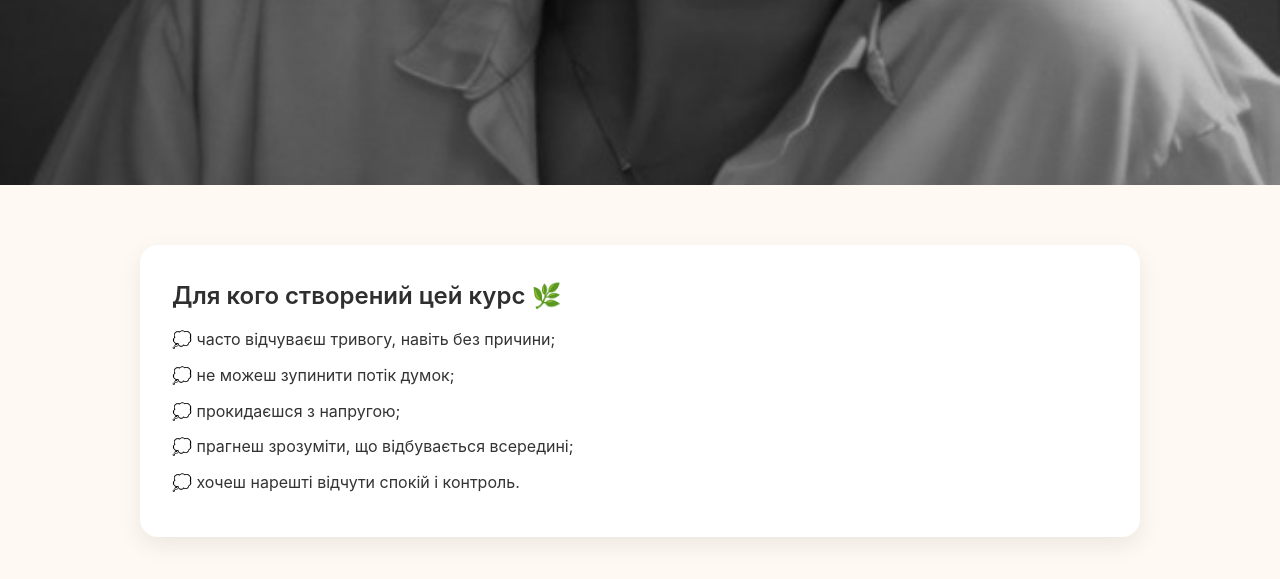
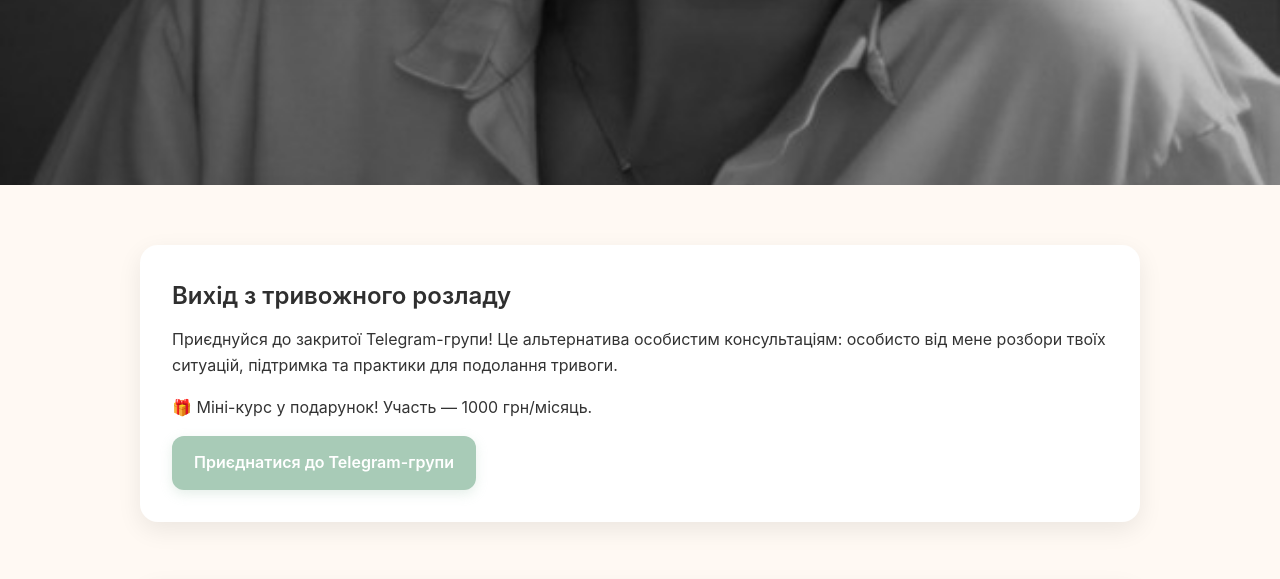
Before and after one commit to SOFIDOMAN/-_---, a plain HTML site: page index.html in a window 1280 px wide. Shown: the part 615-1194 px from the top of the page. Drawn offline with Linux system fonts and the light colour scheme.

Commit message:
Add Telegram group section with course details
Added a new section for a Telegram group alternative to personal consultations, including a course bonus.

```diff
--- a/index.html
+++ b/index.html
@@ -27,6 +27,18 @@
     </div>
   </div>
 </header>
+<section class="group-section">
+  <div class="container">
+    <h2>Вихід з тривожного розладу</h2>
+    <p class="group-description">
+      Приєднуйся до закритої Telegram-групи! Це альтернатива особистим консультаціям: особисто від мене розбори твоїх ситуацій, підтримка та практики для подолання тривоги.
+    </p>
+    <p class="group-bonus">
+      🎁 Міні-курс у подарунок! Участь — 1000 грн/місяць.
+    </p>
+    <a href="https://t.me/tribute/app?startapp=sPtx" class="btn btn-primary" target="_blank">Приєднатися до Telegram-групи</a>
+  </div>
+</section>
 
 
 <!-- 🌸 2. ДЛЯ КОГО -->
```
